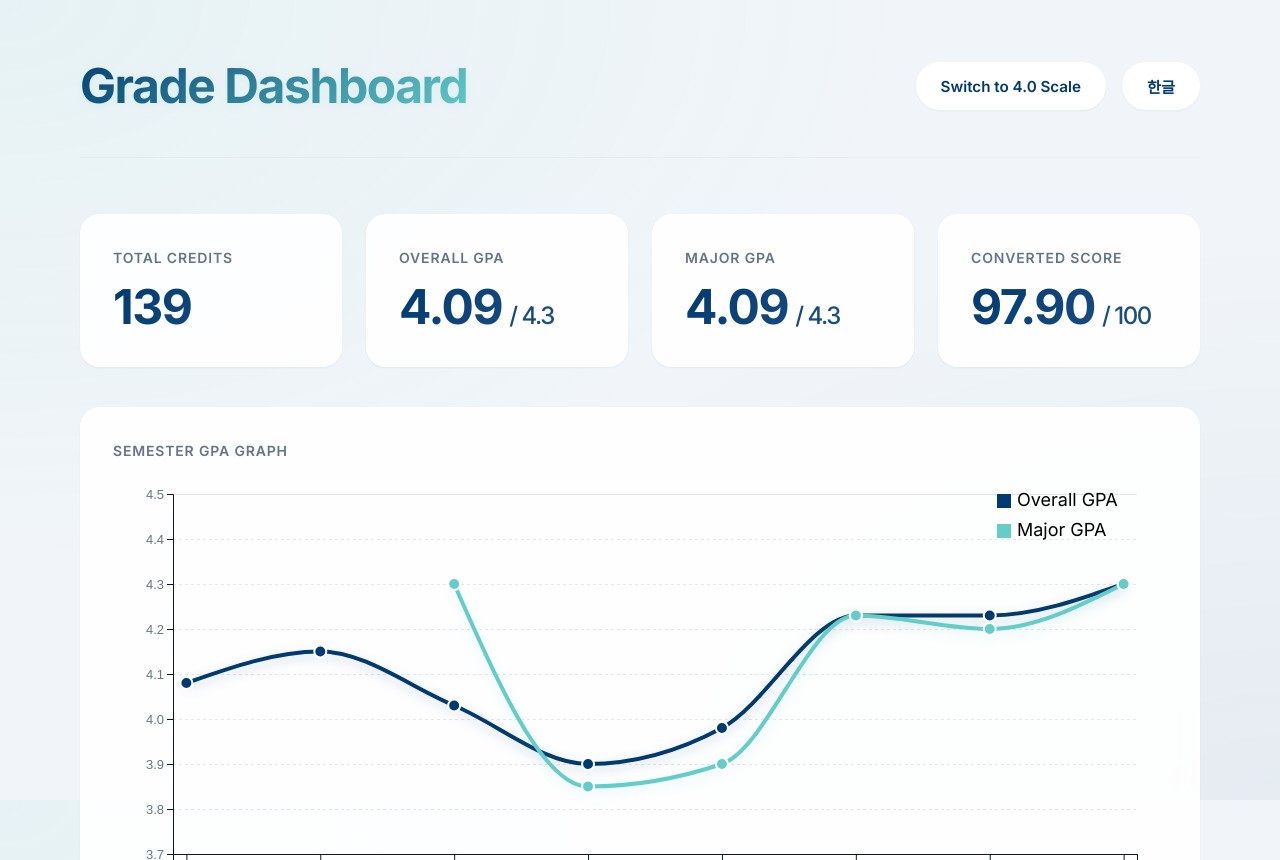
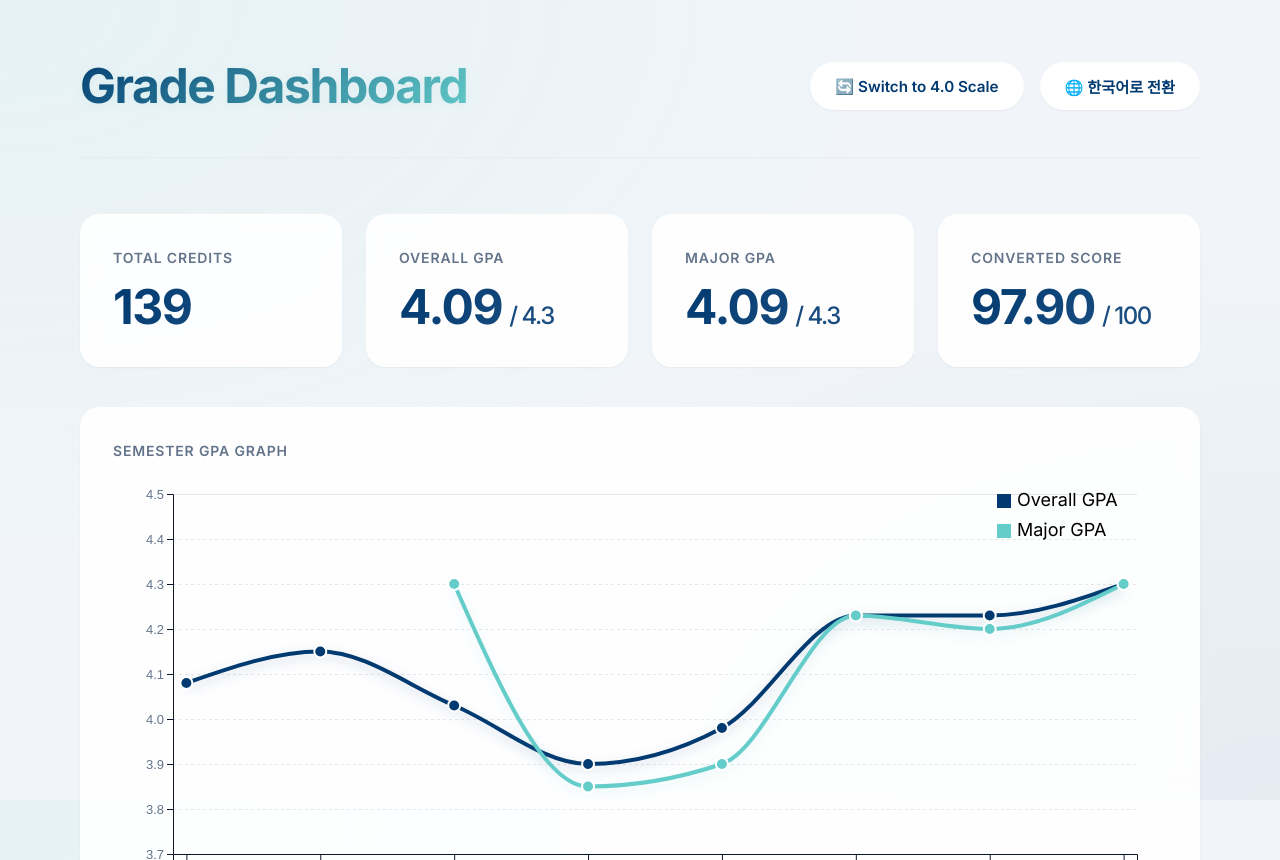
Before and after one commit to khgwak/GradeViz, a plain HTML site: page index.html in a window 1280 px wide. Shown: the top 860 px of the page. Drawn offline with nearby package versions, Linux system fonts and the light colour scheme; a web font is replaced by a local one.

Commit message:
enhance UI button texts

```diff
--- a/index.html
+++ b/index.html
@@ -20,7 +20,7 @@
             <h1 id="page-title">Grade Dashboard</h1>
             <div class="header-controls">
                 <button id="scale-toggle" class="btn"></button>
-                <button id="lang-toggle" class="btn">한글</button>
+                <button id="lang-toggle" class="btn">🌐 한국어로 전환</button>
             </div>
         </header>
 
--- a/script.js
+++ b/script.js
@@ -9,7 +9,7 @@ const UI_TEXT = {
         gradeDist: "Grade Distribution",
         codeDist: "Course Code Distribution",
         creditsPerSem: "Credits by Semester",
-        toggleBtn: "한글",
+        toggleBtn: "🌐 한국어로 전환",
         semester: "Semester",
         gpa: "GPA",
         count: "Count",
@@ -37,8 +37,8 @@ const UI_TEXT = {
             gpa: "Filtered GPA",
             majorGpa: "Filtered Major GPA"
         },
-        scaleToggle40: "Switch to 4.0 Scale",
-        scaleToggle43: "Switch to 4.3 Scale"
+        scaleToggle40: "🔄 Switch to 4.0 Scale",
+        scaleToggle43: "🔄 Switch to 4.3 Scale"
     },
     ko: {
         title: "성적 대시보드",
@@ -50,7 +50,7 @@ const UI_TEXT = {
         gradeDist: "성적 분포",
         codeDist: "과목 코드 분포",
         creditsPerSem: "학기별 이수학점",
-        toggleBtn: "English",
+        toggleBtn: "🌐 Switch to English",
         semester: "학기",
         gpa: "평점",
         count: "개수",
@@ -78,8 +78,8 @@ const UI_TEXT = {
             gpa: "필터된 평점평균",
             majorGpa: "필터된 전공 평점평균"
         },
-        scaleToggle40: "4.0 만점으로 전환",
-        scaleToggle43: "4.3 만점으로 전환"
+        scaleToggle40: "🔄 4.0 만점으로 변환",
+        scaleToggle43: "🔄 4.3 만점으로 변환"
     }
 };
 
@@ -761,7 +761,7 @@ function renderGpaTrendChart() {
     drawDataPoints('majorGPA', CHART_COLORS.major, UI_TEXT[currentLanguage].majorGPA);
 
     const legendX = isMobile ? chartWidth - 110 : chartWidth - 140;
-    const legendY = isMobile ? chartHeight - 50 : 0;
+    const legendY = 0;
 
     const legend = svg.append('g')
         .attr('transform', `translate(${legendX}, ${legendY})`);
```
Also changed, not shown: assets/GradeViz_teaser.JPG.
